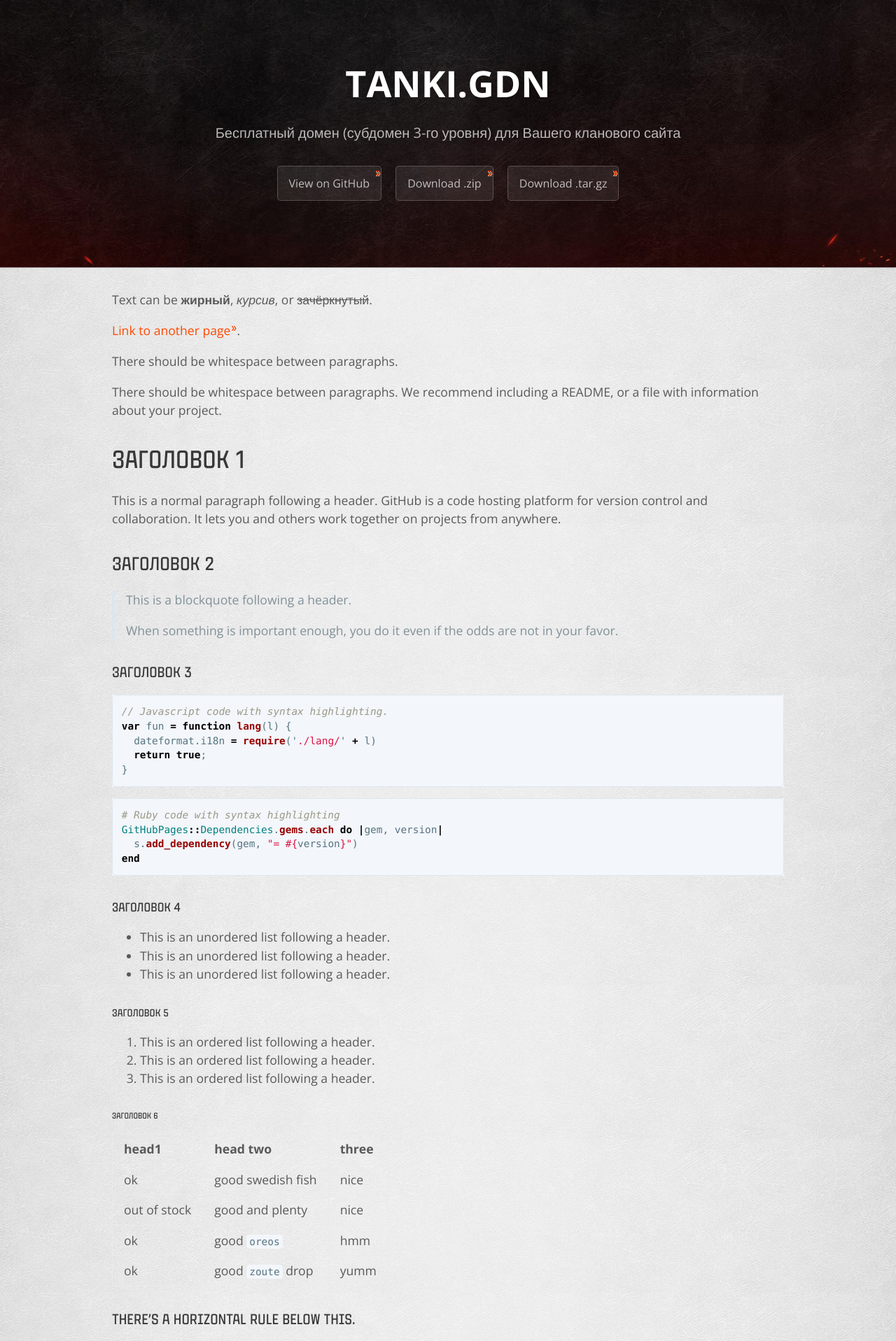
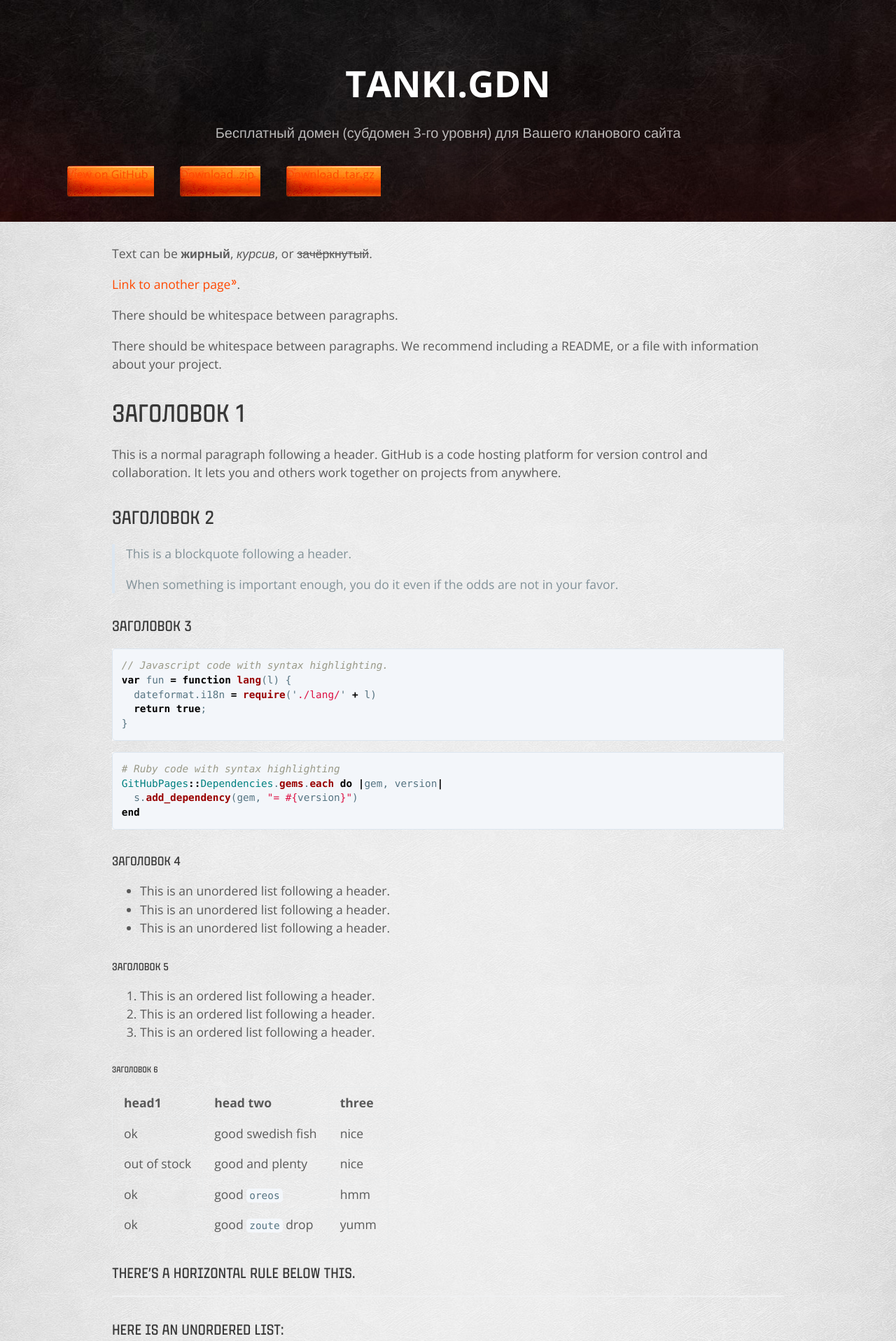
Before and after one commit to tankigdn/tankigdn.github.io, a Jekyll site: the page built from index.md, in a window 1280 px wide. Shown: the top 1917 px of the page at 70% size. Built offline with Jekyll 4.4.1, drawn with Linux system fonts in a browser that asks for light colours.

Commit message:
Update buttons

```diff
--- a/_layouts/default.html
+++ b/_layouts/default.html
@@ -16,9 +16,9 @@
         <header class="page-header" role="banner">
             <h1 class="project-name">{{ page.title | default: site.title }}</h1>
             <h2 class="project-tagline">{{ page.description | default: site.description }}</h2>
-            <a href="{{ site.github.repository_url }}" class="btn">View on GitHub</a>
-            <a href="{{ site.github.zip_url }}" class="btn">Download .zip</a>
-            <a href="{{ site.github.tar_url }}" class="btn">Download .tar.gz</a>
+            <a href="{{ site.github.repository_url }}" class="button">View on GitHub</a>
+            <a href="{{ site.github.zip_url }}" class="button">Download .zip</a>
+            <a href="{{ site.github.tar_url }}" class="button">Download .tar.gz</a>
         </header>
 
         <main id="content" class="main-content" role="main">
--- a/assets/css/style.css
+++ b/assets/css/style.css
@@ -443,6 +443,32 @@ a {
 a:hover {
     text-decoration: underline;
 }
+.button-area {
+	display: inline-block;
+    vertical-align: top;
+    overflow: hidden;
+    text-decoration: none;
+    box-shadow: 0 1px 3px rgba(0, 0, 0, 0.6);
+    -webkit-border-radius: 2px;
+    -moz-border-radius: 2px;
+    border-radius: 2px;
+    vertical-align: middle;
+}
+.button-area:hover {
+	text-decoration: none;
+}
+
+.button-area:hover .button {
+    background-position: 0 -44px;
+}
+.button {
+    background: url("/assets/images/button.png") no-repeat;
+    float: left;
+    height: 44px;
+    margin-right: 37px;
+    position: relative;
+    text-decoration: none;
+}
 .btn {
     display: inline-block;
     margin-bottom: 1rem;
```
Also changed, not shown: assets/images/button.png (added).
